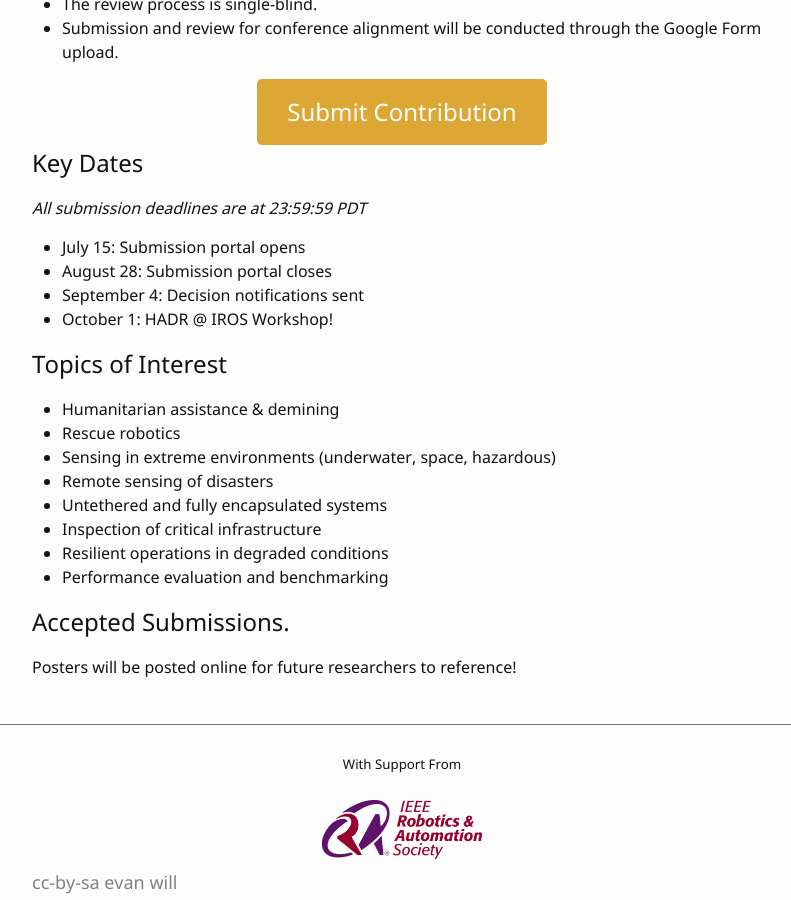
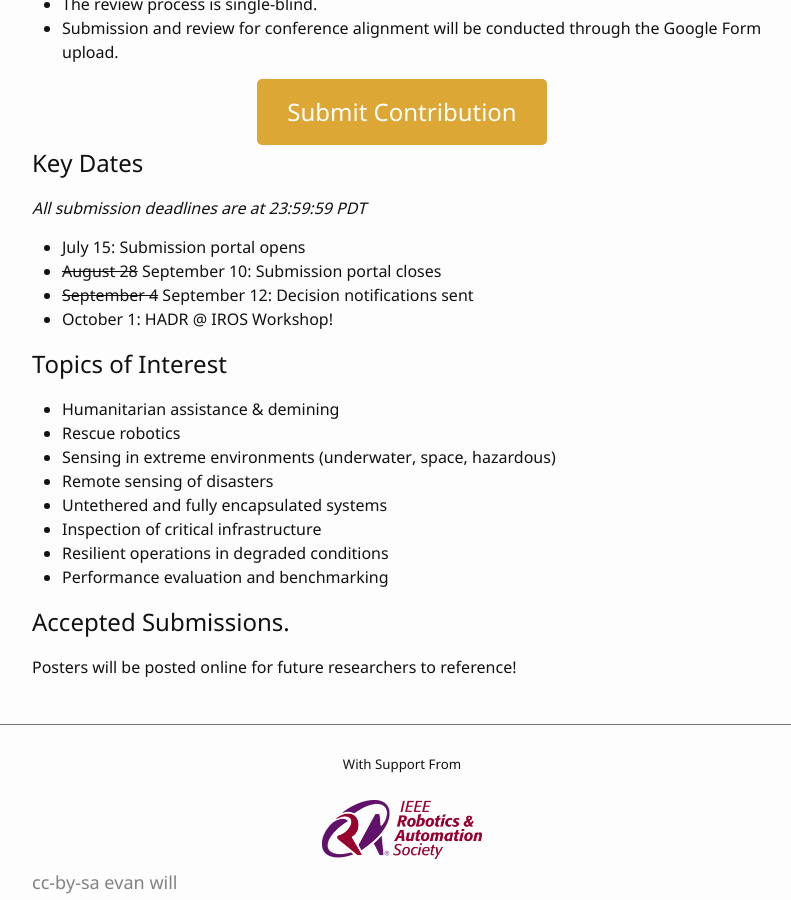
Before and after one commit to hadr-robotics/iros2026, a Jekyll site: the page built from 2-contributing.md, in a window 1280 px wide and 900 px high, scrolled down 643 px. Shown: the whole window, without its empty margins (238-1029 px from the left). Built offline with Jekyll 4.4.1, drawn with Linux system fonts in a browser that asks for light colours.

Commit message:
updates links and dates

```diff
--- a/2-contributing.md
+++ b/2-contributing.md
@@ -51,8 +51,8 @@ We are pleased to offer two different ways for participants to present their wor
 *All submission deadlines are at 23:59:59 PDT*
 
 - July 15: Submission portal opens
-- August 28: Submission portal closes
-- September 4: Decision notifications sent
+- ~~August 28~~ September 10: Submission portal closes
+- ~~September 4~~ September 12: Decision notifications sent
 - October 1: HADR @ IROS Workshop!
 
 ## Topics of Interest
```
Also changed, not shown: index.md (+1 -2 lines).
